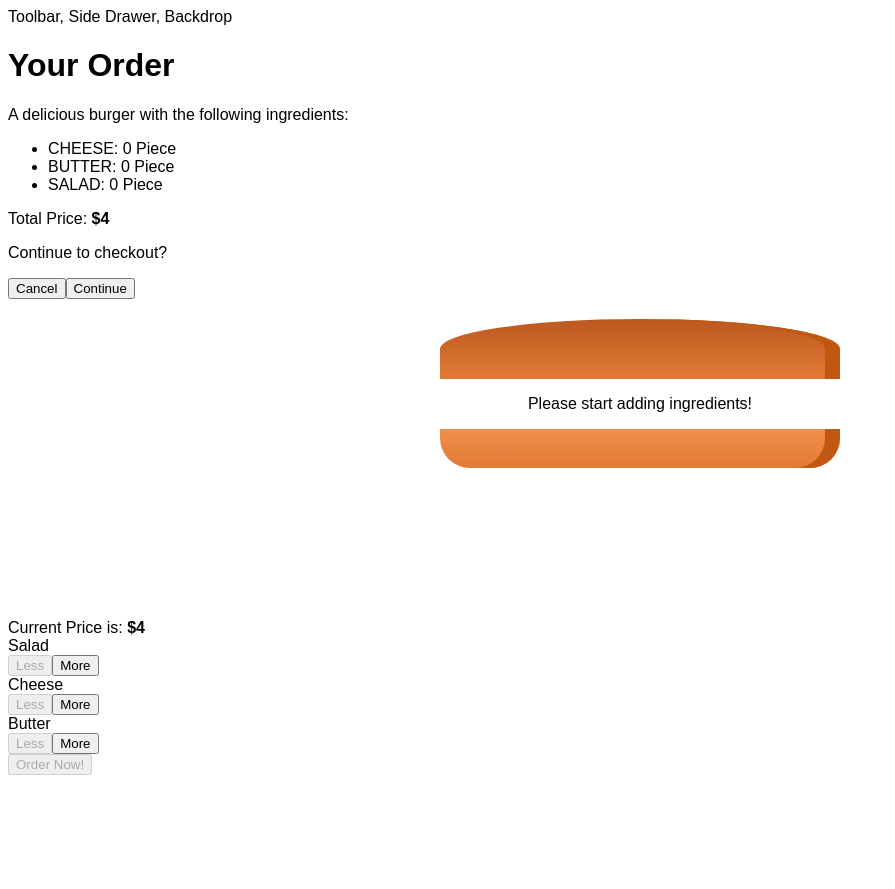
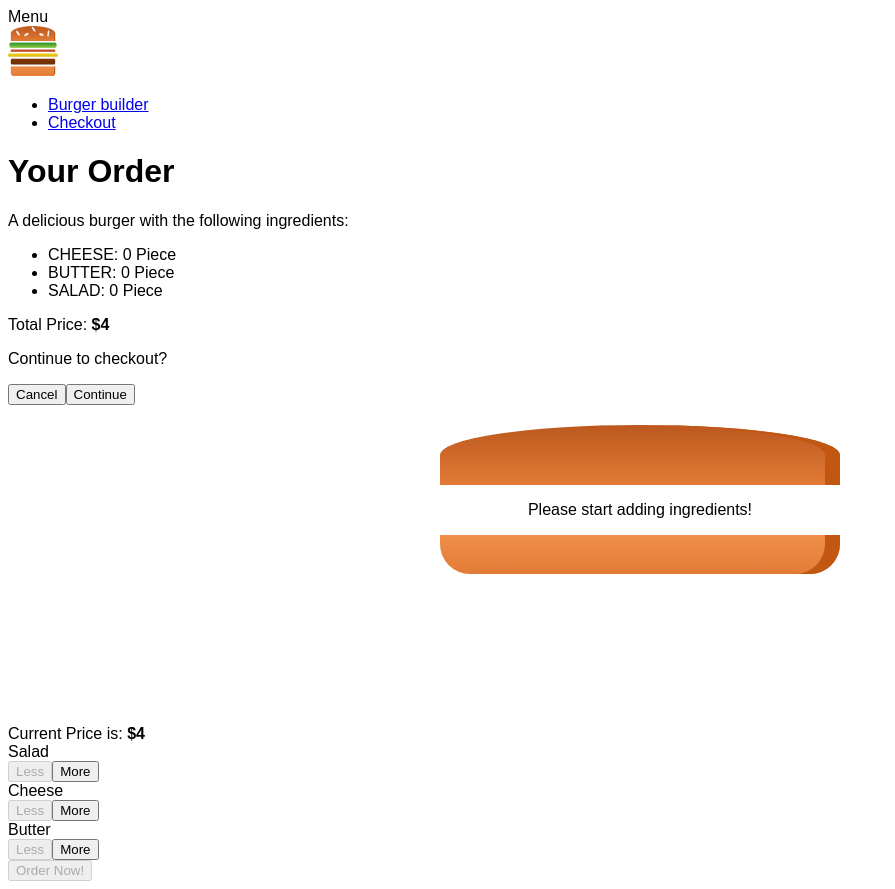
Before and after one commit to madhuni/burger-builder-on-react, a React (Create React App) app: page / in a window 1280 px wide. Shown: the whole page, without its empty margins (0-895 px from the left). Before the commit the page ends 800 px from the top, so only its background shows below. Built offline with nearby package versions, Linux system fonts and the light colour scheme.

Commit message:
Add more layout and layout releated components

```diff
--- a/src/components/Layout/Layout.jsx
+++ b/src/components/Layout/Layout.jsx
@@ -1,9 +1,10 @@
 import React from 'react';
 import Aux from '../../hoc/Aux';
+import ToolBar from '../Navigation/ToolBar/ToolBar';
 
 const Layout = (props) => (
   <Aux>
-    <div>Toolbar, Side Drawer, Backdrop</div>
+    <ToolBar />
     <main>
       { console.log(props. children) }
       { props.children }
--- /dev/null
+++ b/src/components/Logo/Logo.jsx
@@ -0,0 +1,11 @@
+import React from "react";
+
+import logoImage from '../../assets/images/burger-logo.png';
+
+const logo = (props) => (
+  <div className="logo-container">
+    <img src={logoImage} alt="MyBurger" className="logo-image" width="50" height="50" />
+  </div>
+);
+
+export default logo;
--- /dev/null
+++ b/src/components/Navigation/NavigationItems/NavigationItem/NavigationItem.jsx
@@ -0,0 +1,9 @@
+import React from 'react';
+
+const navigationItem = (props) => (
+  <li className="nav-item">
+    <a href={props.link} className={props.active ? 'active' : null}>{ props.children }</a>
+  </li>
+);
+
+export default navigationItem;
--- /dev/null
+++ b/src/components/Navigation/NavigationItems/NavigationItems.jsx
@@ -0,0 +1,11 @@
+import React from "react";
+import NavigationItem from "./NavigationItem/NavigationItem";
+
+const navigationItems = (props) => (
+  <ul className="nav-list">
+    <NavigationItem link="/" active={true}>Burger builder</NavigationItem>
+    <NavigationItem link="/">Checkout</NavigationItem>
+  </ul>
+);
+
+export default navigationItems;
--- /dev/null
+++ b/src/components/Navigation/ToolBar/ToolBar.jsx
@@ -0,0 +1,15 @@
+import React from 'react';
+import Logo from '../../Logo/Logo';
+import NavigationItems from '../NavigationItems/NavigationItems';
+
+const toolBar = (props) => (
+  <header className="header">
+    <div className="menu">Menu</div>
+    <Logo />
+    <nav className="nav">
+      <NavigationItems />
+    </nav>
+  </header>
+);
+
+export default toolBar;
```
Also changed, not shown: src/assets/images/burger-logo.png (added).
